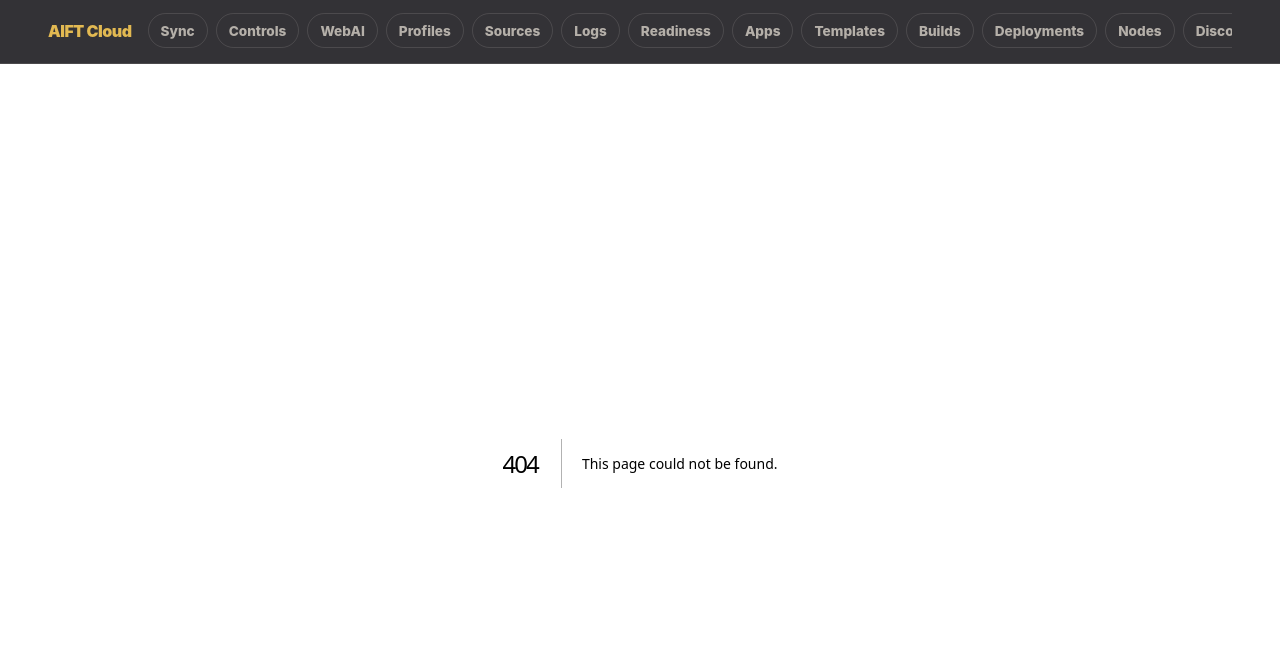
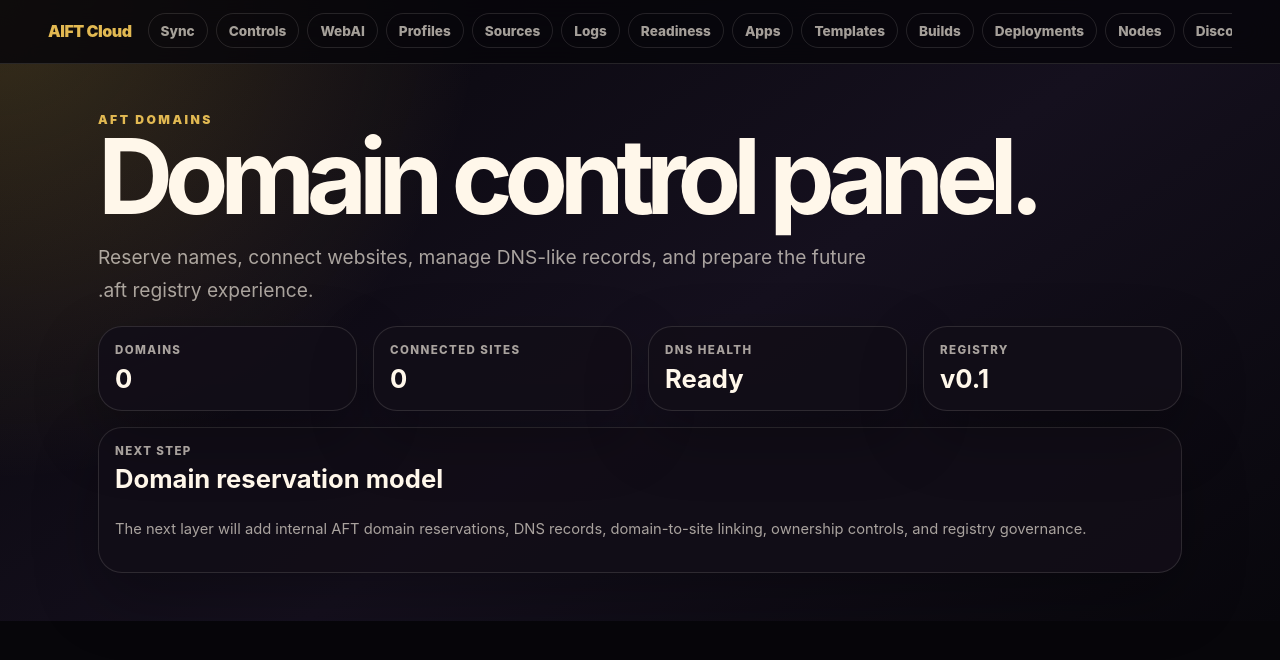
Before and after one commit to AIFreedomTrustFederation/VPS, a Next.js app in the folder apps/aift-dashboard/: page /domains in a window 1280 px wide. Before the commit this address had no page. Shown: the top 660 px of the page. Built offline with nearby package versions, Linux system fonts and the light colour scheme.

Commit message:
Add domains control panel skeleton

```diff
--- /dev/null
+++ b/apps/aift-dashboard/app/domains/page.tsx
@@ -0,0 +1,24 @@
+export default function DomainsPage() {
+  return (
+    <main className="page">
+      <section className="hero">
+        <p className="eyebrow">AFT Domains</p>
+        <h1>Domain control panel.</h1>
+        <p className="lead">Reserve names, connect websites, manage DNS-like records, and prepare the future .aft registry experience.</p>
+      </section>
+
+      <section className="grid metrics">
+        <div className="card metric"><span>Domains</span><strong>0</strong></div>
+        <div className="card metric"><span>Connected Sites</span><strong>0</strong></div>
+        <div className="card metric"><span>DNS Health</span><strong>Ready</strong></div>
+        <div className="card metric"><span>Registry</span><strong>v0.1</strong></div>
+      </section>
+
+      <section className="card metric" style={{ marginTop: '1rem' }}>
+        <span>Next step</span>
+        <strong>Domain reservation model</strong>
+        <p className="footer-note">The next layer will add internal AFT domain reservations, DNS records, domain-to-site linking, ownership controls, and registry governance.</p>
+      </section>
+    </main>
+  );
+}
```
